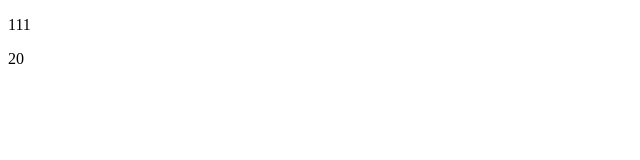
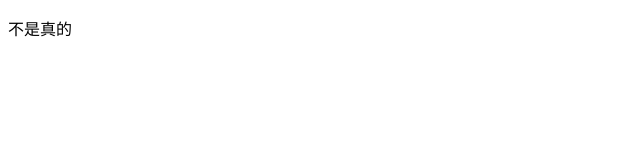
Before and after one commit to WayNian/learn-vue3-reactive, a plain HTML site: page index.html in a window 1280 px wide. Shown: the full height of the page, 0-640 px from the left. Drawn offline with Linux system fonts and the light colour scheme.

Commit message:
feat: 分支切换与cleanup

```diff
--- a/index.html
+++ b/index.html
@@ -12,13 +12,27 @@
     <script>
       let activeEffect;
 
-      function effect(fn) {
-        activeEffect = fn;
-        fn();
-      }
       const bucket = new WeakMap();
 
-      const data = { text: "hello world", age: 19 };
+      const data = { text: "hello world", age: 19, isTrue: true };
+
+      function effect(fn) {
+        const effectFn = () => {
+          cleanup(effectFn);
+          activeEffect = effectFn;
+          fn();
+        };
+        effectFn.deps = [];
+        effectFn();
+      }
+
+      function cleanup(effectFn) {
+        for (let i = 0; i < effectFn.deps.length; i++) {
+          const deps = effectFn.deps[i];
+          deps.delete(effectFn);
+        }
+        effectFn.deps.length = 0;
+      }
 
       // 追踪 收集
       function track(target, key) {
@@ -35,6 +49,7 @@
           depsMap.set(key, (deps = new Set()));
         }
         deps.add(activeEffect);
+        activeEffect.deps.push(deps);
       }
 
       // 触发 执行给更新
@@ -42,8 +57,11 @@
         const depsMap = bucket.get(target);
         if (!depsMap) return;
         const effects = depsMap.get(key);
-        effects && effects.forEach((fn) => fn());
+        // 防止死循环
+        const effectsToTun = new Set(effects);
+        effectsToTun && effectsToTun.forEach((fn) => fn());
       }
+
       const obj = new Proxy(data, {
         get(target, key) {
           track(target, key);
@@ -56,13 +74,12 @@
         },
       });
       effect(() => {
-        document.getElementById("t1").innerText = obj.text;
-        document.getElementById("t2").innerText = obj.age;
+        document.getElementById("t1").innerText = obj.isTrue
+          ? obj.text
+          : "不是真的";
       });
       setTimeout(() => {
-        obj.text = "111";
-        obj.age = 20;
-        console.log(bucket);
+        obj.isTrue = false;
       }, 1000);
     </script>
   </body>
```
